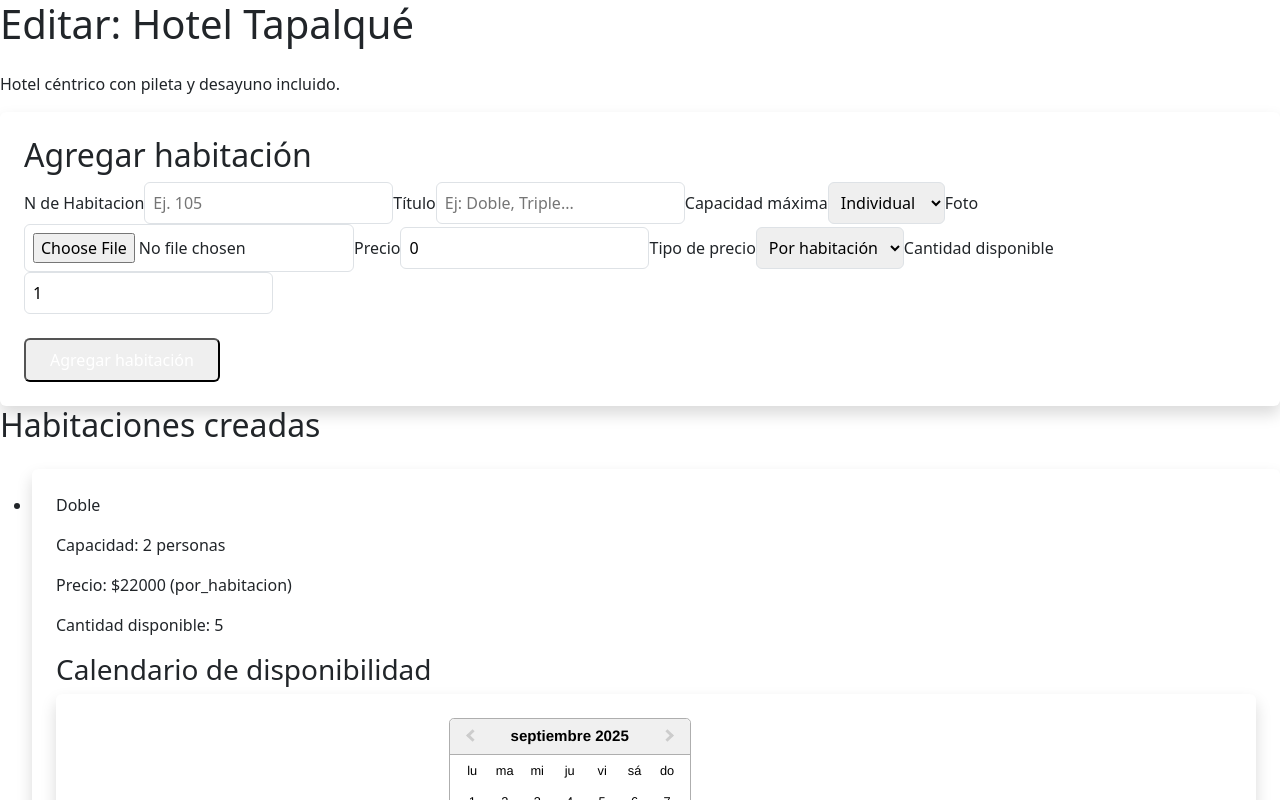
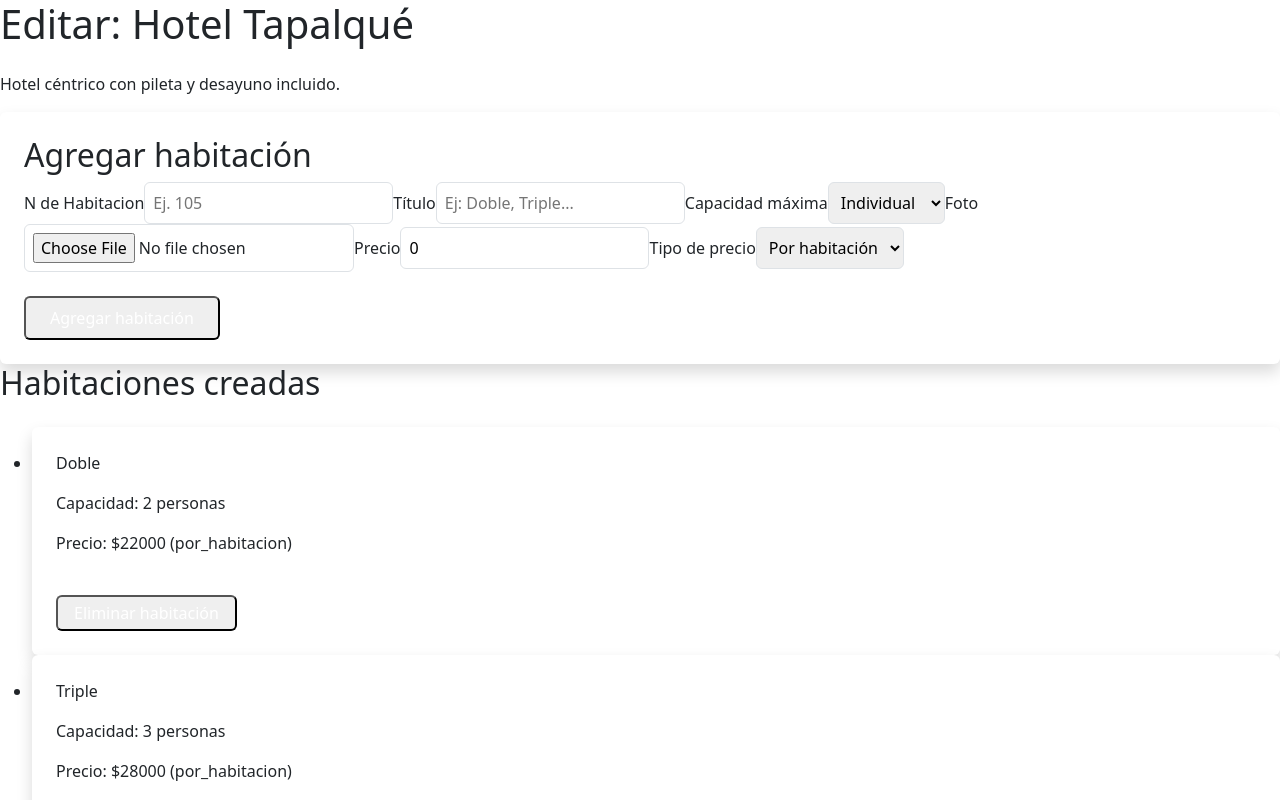
Before and after one commit to DamianZingale/TapalqueApp, a React (Vite) app in the folder portal Frontend/: page /admin/hospedaje/edit/1 in a window 1280 px wide. Shown: the top 800 px of the page. Built offline with nearby package versions, Linux system fonts and the light colour scheme.

Commit message:
Saque la cantidad

```diff
--- a/portal Frontend/src/features/hospedajeAdmin/mock/MockHospedajeEdit.ts
+++ b/portal Frontend/src/features/hospedajeAdmin/mock/MockHospedajeEdit.ts
@@ -4,7 +4,6 @@ export interface OpcionHabitacion {
     maxPersonas: number;
     precio: number;
     tipoPrecio: "por_habitacion" | "por_persona";
-    cantidad: number;
     reservas: string[];
 }
 export interface Hospedaje {
@@ -29,7 +28,6 @@ export const mockHospedajes: Hospedaje[] = [
             maxPersonas: 2,
             precio: 22000,
             tipoPrecio: "por_habitacion",
-            cantidad: 5,
             reservas: ["2025-09-28", "2025-10-20"]
         },
         {
@@ -38,7 +36,6 @@ export const mockHospedajes: Hospedaje[] = [
             maxPersonas: 3,
             precio: 28000,
             tipoPrecio: "por_habitacion",
-            cantidad: 5,
             reservas: ["2025-10-22", "2025-10-26"]
         }
         ]
@@ -55,7 +52,6 @@ export const mockHospedajes: Hospedaje[] = [
             maxPersonas: 6,
             precio: 30000,
             tipoPrecio: "por_persona",
-            cantidad: 3,
             reservas: []
         }
         ]
@@ -72,7 +68,6 @@ export const mockHospedajes: Hospedaje[] = [
             maxPersonas: 2,
             precio: 18000,
             tipoPrecio: "por_habitacion",
-            cantidad: 2,
             reservas: []
         }
         ]
--- a/portal Frontend/src/features/hospedajeAdmin/pages/HospedajeEdit.tsx
+++ b/portal Frontend/src/features/hospedajeAdmin/pages/HospedajeEdit.tsx
@@ -1,6 +1,5 @@
 import { useState } from "react";
 import { useParams } from "react-router-dom";
-import { Calendario } from "../../hospedaje/components/Calendario";
 import { mockHospedajes } from "../mock/MockHospedajeEdit";
 
 interface OpcionHabitacion {
@@ -9,7 +8,6 @@ interface OpcionHabitacion {
     maxPersonas: number;
     precio: number;
     tipoPrecio: "por_habitacion" | "por_persona";
-    cantidad: number;
     reservas: string[];
     foto: string;
 }
@@ -25,7 +23,6 @@ export const HospedajeEdit = () => {
         maxPersonas: 1,
         precio: 0,
         tipoPrecio: "por_habitacion",
-        cantidad: 1,
         reservas: [],
         foto: ""
     });
@@ -44,7 +41,7 @@ export const HospedajeEdit = () => {
     };
 
     const handleAdd = () => {
-        if (!form.titulo || !form.precio || !form.cantidad) {
+        if (!form.titulo || !form.precio) {
         alert("Por favor, completá todos los campos obligatorios");
         return;
         }
@@ -57,7 +54,6 @@ export const HospedajeEdit = () => {
         maxPersonas: 1,
         precio: 0,
         tipoPrecio: "por_habitacion",
-        cantidad: 1,
         reservas: [],
         foto: ""
         });
@@ -147,15 +143,7 @@ export const HospedajeEdit = () => {
                 <option value="por_persona">Por persona</option>
             </select>
 
-            <label>Cantidad disponible</label>
-            <input
-                type="number"
-                name="cantidad"
-                value={form.cantidad}
-                onChange={handleChange}
-                placeholder="Cantidad"
-                className="border p-2 rounded"
-            />
+
             </div>
 
             <button
@@ -176,7 +164,6 @@ export const HospedajeEdit = () => {
                     <p className="font-bold text-lg">{op.titulo}</p>
                     <p>Capacidad: {op.maxPersonas} personas</p>
                     <p>Precio: ${op.precio} ({op.tipoPrecio})</p>
-                    <p>Cantidad disponible: {op.cantidad}</p>
                 </div>
                 {op.foto && (
                     <img
@@ -187,13 +174,6 @@ export const HospedajeEdit = () => {
                 )}
                 </div>
 
-                {/* Calendario por habitación */}
-                <h3 className="text-md font-semibold mb-2">Calendario de disponibilidad</h3>
-                <Calendario
-                idHospedaje={op.id}
-                fechasReservadas={op.reservas}
-                modoAdmin={true}
-                />
 
                 <button
                 onClick={() => handleDelete(op.id)}
```
